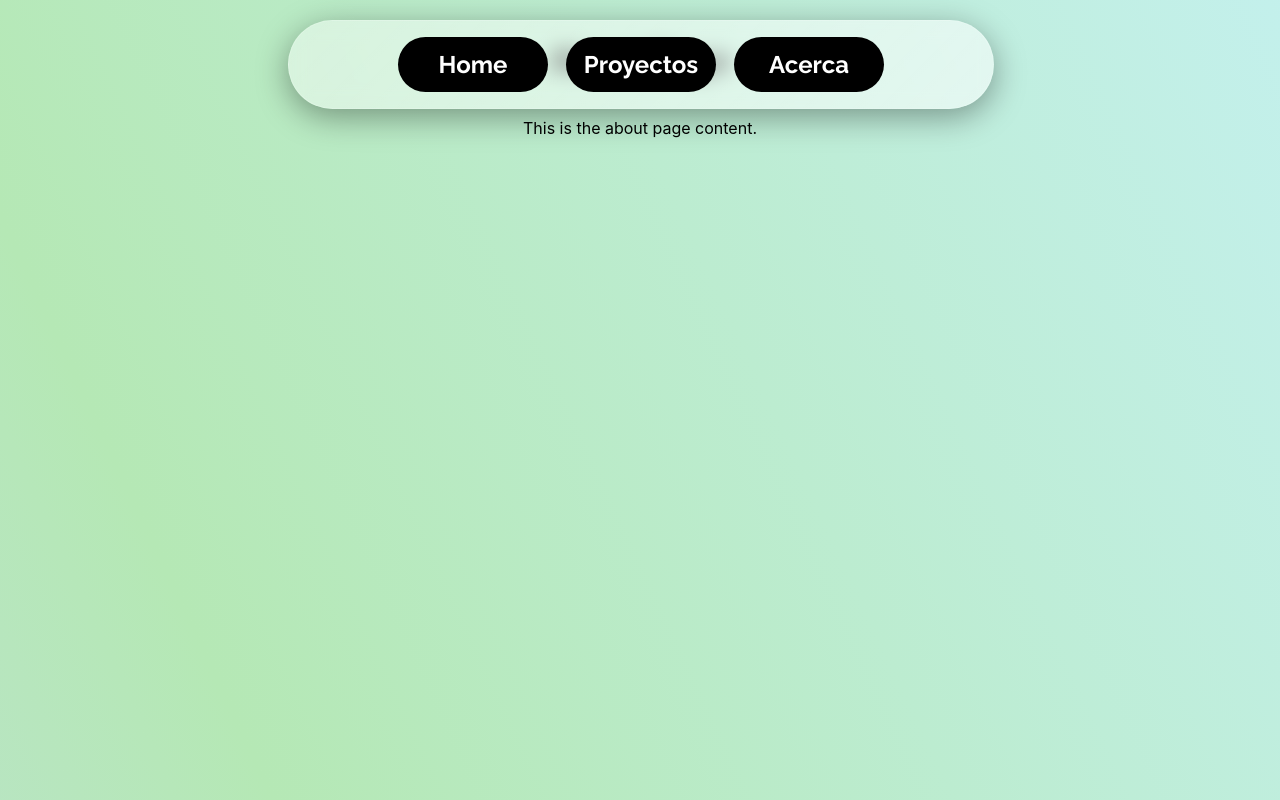
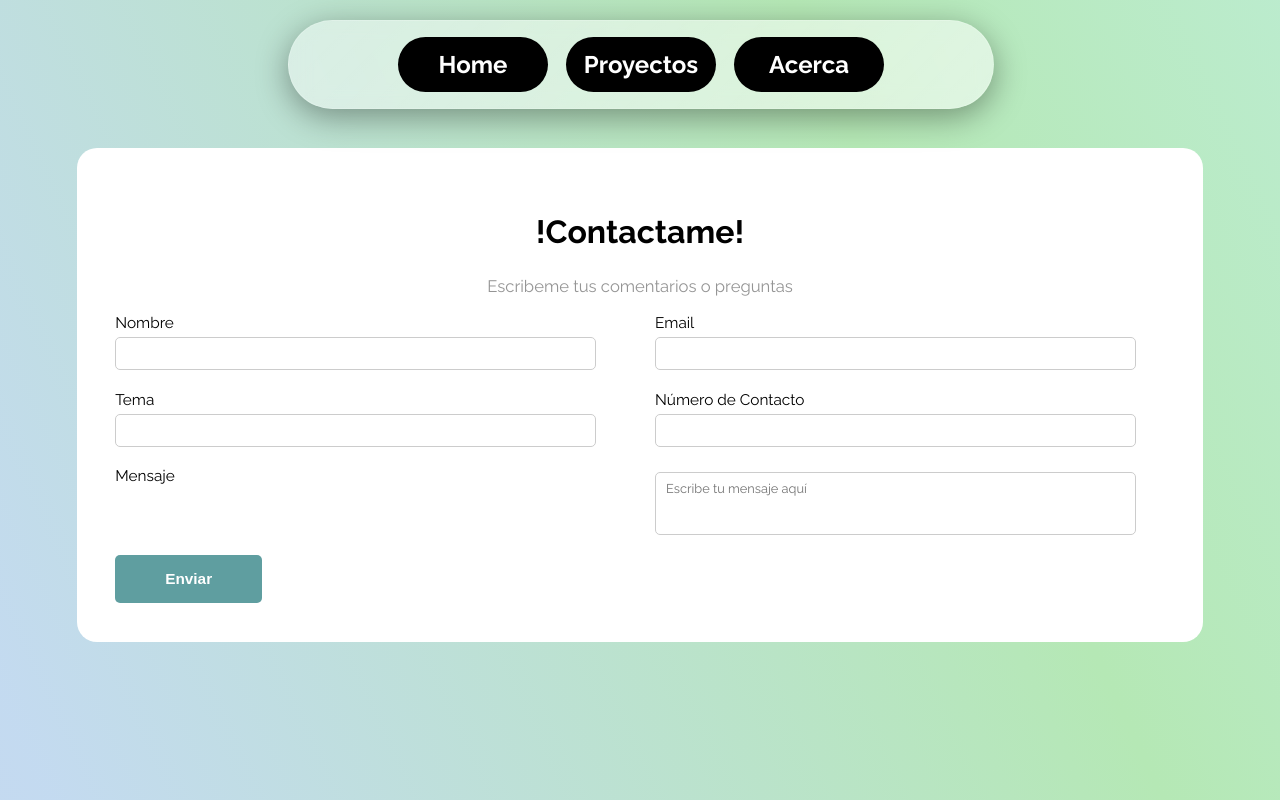
Before and after one commit to Cfgm1603/examen-cesarfgm, a React (Create React App) app: page /acerca in a window 1280 px wide. Shown: the top 800 px of the page. Built offline with nearby package versions, Linux system fonts and the light colour scheme.

Commit message:
Added adaptative form

```diff
--- a/src/App.css
+++ b/src/App.css
@@ -34,6 +34,7 @@
   flex-direction: column;
   padding: 0 100px 0 100px;
   padding-top: 10%;
+  height: 100vh;
 }
 
 .content-wrapper {
@@ -181,11 +182,86 @@ a {
 }
 
 /* PAGINA 2 */
+.container Raleway {
+  padding: 0;
+}
 .about {
   width: 100%;
 }
 .fill {
   height: 300vw;
+}
+
+.container_form {
+  background-color: #ffffff;
+  border-radius: 20px;
+  padding: 3vw;
+  min-width: 80vw;
+  min-height: 20vw;
+  position: absolute;
+  border-radius: 20px;
+  left: 6vw;
+  right: 6vw;
+}
+.container_form h2 {
+  text-align: center;
+  font-size: 2.5vw;
+}
+
+.container_form p {
+  text-align: center;
+  color: #959595;
+  font-size: 1.3vw;
+}
+
+.form {
+  width: 100%;
+  position: relative;
+  margin: 30px auto 0 auto;
+  /* ATENTO ACA PROBLEMA */
+}
+.row {
+  width: 100%;
+  display: grid;
+  grid-template-columns: repeat(auto-fit, minmax(300px, 1fr));
+  grid-gap: 20px 30px;
+  margin-bottom: 20px;
+}
+.label_text {
+  font-size: 1.2vw;
+}
+.label_text_area {
+  padding: 0;
+  margin: 0;
+  max-width: fit-content;
+  max-height: fit-content;
+}
+textarea,
+input {
+  width: 90%;
+  padding: 8px 10px;
+  border-radius: 5px;
+  border: 1px solid #ccc;
+  margin-top: 5px;
+  font-size: 1vw;
+}
+textarea {
+  resize: none;
+}
+textarea:focus,
+input:focus {
+  outline: none;
+  border: 1px solid #000;
+}
+
+.btn {
+  padding: 15px 50px;
+  border-radius: 5px;
+  border: none;
+  background-color: cadetblue;
+  color: #ffffff;
+  font-size: 1.2vw;
+  cursor: pointer;
 }
 
 @font-face {
@@ -222,6 +298,7 @@ a {
     flex-direction: column;
     padding: 0 20px 0 20px;
     padding-top: 20vw;
+    height: 100vh;
   }
   .content-wrapper {
     display: flex;
@@ -270,4 +347,22 @@ a {
     max-width: 50vw;
     rotate: 14deg;
   }
+  .label_text {
+    font-size: 3.3vw;
+  }
+  .container_form h2 {
+    font-size: 5vw;
+  }
+
+  .container_form p {
+    font-size: 3vw;
+  }
+  textarea,
+  input {
+    font-size: 3vw;
+  }
+  .btn {
+    font-size: 3vw;
+    cursor: pointer;
+  }
 }
--- a/src/pages/About.jsx
+++ b/src/pages/About.jsx
@@ -1,13 +1,91 @@
 import React from "react";
 import Navbar from "../components/Navbar";
+import { useState } from "react";
 
 const About = () => {
+  const [formData, setFormData] = useState({
+    name: "",
+    email: "",
+    topic: "",
+    contactNumber: "",
+    message: "",
+  });
+  const handleSubmit = (e) => {
+    const nameField = document.getElementById("name");
+
+    const emailField = document.getElementById("email");
+    const topicField = document.getElementById("topic");
+    const contactNumber = document.getElementById("contactNumber");
+    const message = document.getElementById("message");
+    e.preventDefault();
+    const messageToSend = `
+      Nombre: ${nameField.value}
+      Email: ${emailField.value}
+      Tema: ${topicField.value}
+      Número de Contacto: ${contactNumber.value}
+      Mensaje: ${message.value}
+    `;
+    alert(messageToSend); // Puedes cambiar esto por cualquier otra forma de mostrar el mensaje
+  };
   return (
-    <div className="content">
+    <div>
       <Navbar />
-      <h1>About Page</h1>
-      <p>This is the about page content.</p>
-      <div className="fill"></div>
+      <div className="container Raleway">
+        <div class="container_form">
+          <h2>!Contactame!</h2>
+          <p>Escribeme tus comentarios o preguntas</p>
+          <form>
+            <div className="row">
+              <div class="column">
+                <label className="label_text Raleway" for="Name">
+                  Nombre
+                </label>
+                <br></br>
+                <input type="text" placeholder="" id="name"></input>
+              </div>
+
+              <div class="column">
+                <label className="label_text Raleway" for="Email">
+                  Email
+                </label>
+                <br></br>
+                <input type="text" placeholder="" id="email"></input>
+              </div>
+            </div>
+            <div className="row">
+              <div class="column">
+                <label className="label_text Raleway" for="Name">
+                  Tema
+                </label>
+                <br></br>
+                <input type="text" placeholder="" id="topic"></input>
+              </div>
+
+              <div class="column">
+                <label className="label_text Raleway" for="Email">
+                  Número de Contacto
+                </label>
+                <br></br>
+                <input type="text" placeholder="" id="contactNumber"></input>
+              </div>
+            </div>
+            <div className="row">
+              <label className="label_text  Raleway" for="Message">
+                Mensaje
+              </label>
+              <textarea
+                className="Raleway"
+                id="message"
+                placeholder="Escribe tu mensaje aquí"
+                rows={3}
+              ></textarea>
+            </div>
+            <button onClick={handleSubmit} className="btn">
+              <b>Enviar</b>
+            </button>
+          </form>
+        </div>
+      </div>
     </div>
   );
 };
```
